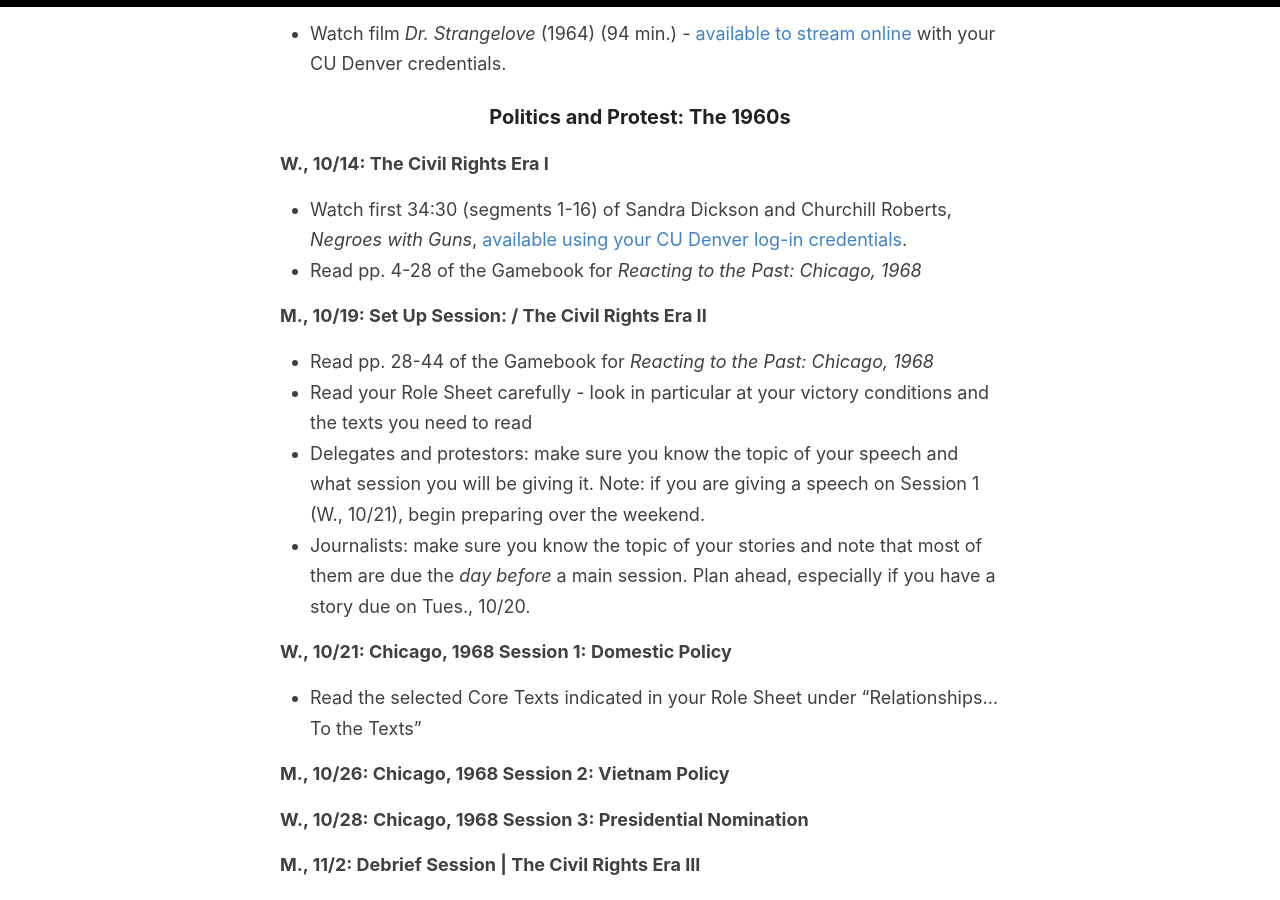
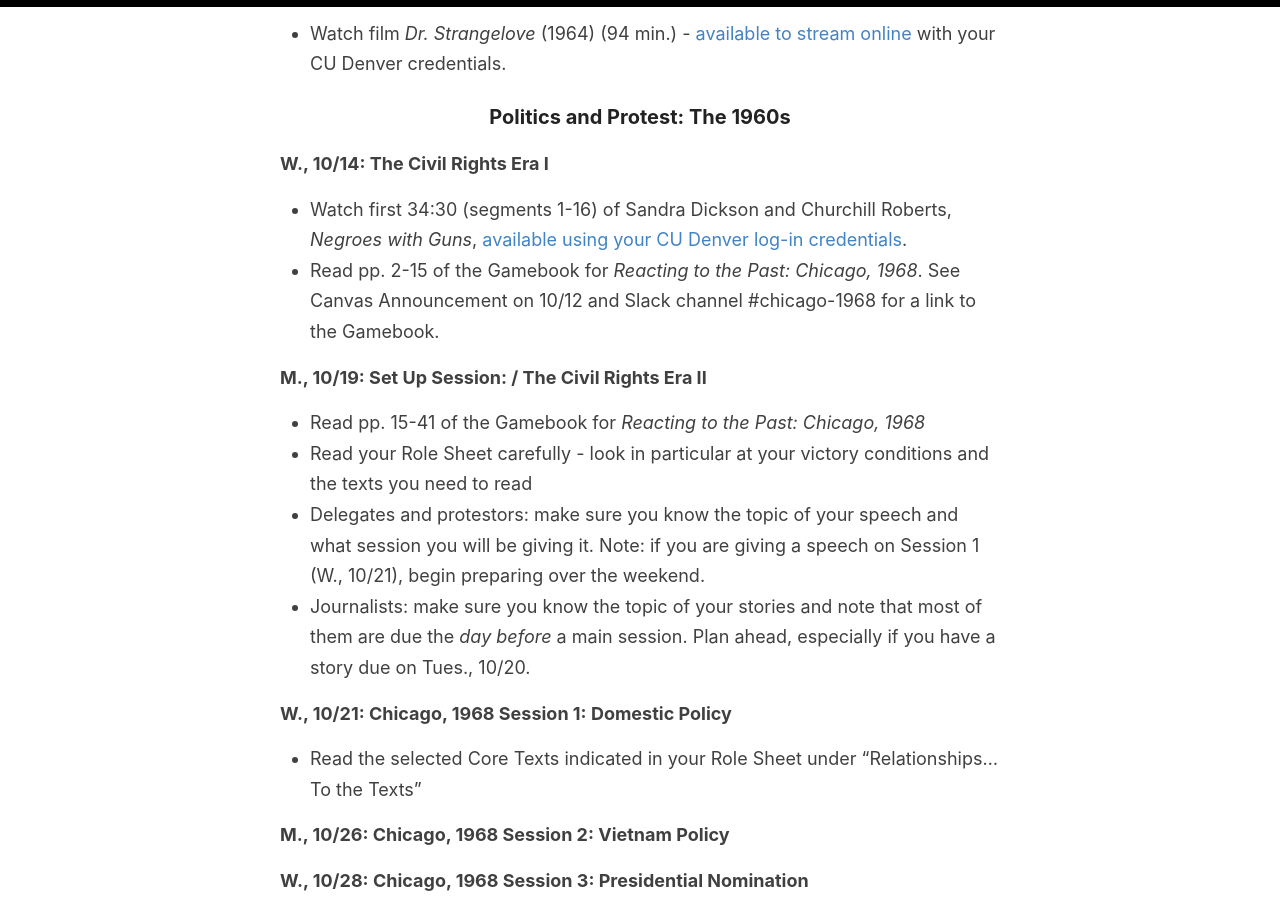
Before and after one commit to cblevins/f20-us-since-1876, a Jekyll site: the page built from _pages/schedule.md, in a window 1280 px wide and 900 px high, scrolled down 3571 px. Built offline with Jekyll 4.4.1, drawn with Linux system fonts in a browser that asks for light colours.

Commit message:
reacting

```diff
--- a/_pages/schedule.md
+++ b/_pages/schedule.md
@@ -89,10 +89,10 @@ permalink: /schedule/
 
 **W., 10/14: The Civil Rights Era I**
 - Watch first 34:30 (segments 1-16) of Sandra Dickson and Churchill Roberts, *Negroes with Guns*, [available using your CU Denver log-in credentials](http://skyline.ucdenver.edu/record=b3112035).
-- Read pp. 4-28 of the Gamebook for *Reacting to the Past: Chicago, 1968*
+- Read pp. 2-15 of the Gamebook for *Reacting to the Past: Chicago, 1968*. See Canvas Announcement on 10/12 and Slack channel #chicago-1968 for a link to the Gamebook.
 
 **M., 10/19: Set Up Session: / The Civil Rights Era II**
-- Read pp. 28-44 of the Gamebook for *Reacting to the Past: Chicago, 1968*
+- Read pp. 15-41 of the Gamebook for *Reacting to the Past: Chicago, 1968*
 - Read your Role Sheet carefully - look in particular at your victory conditions and the texts you need to read
 - Delegates and protestors: make sure you know the topic of your speech and what session you will be giving it. Note: if you are giving a speech on Session 1 (W., 10/21), begin preparing over the weekend.
 - Journalists: make sure you know the topic of your stories and note that most of them are due the *day before* a main session. Plan ahead, especially if you have a story due on Tues., 10/20.
```
